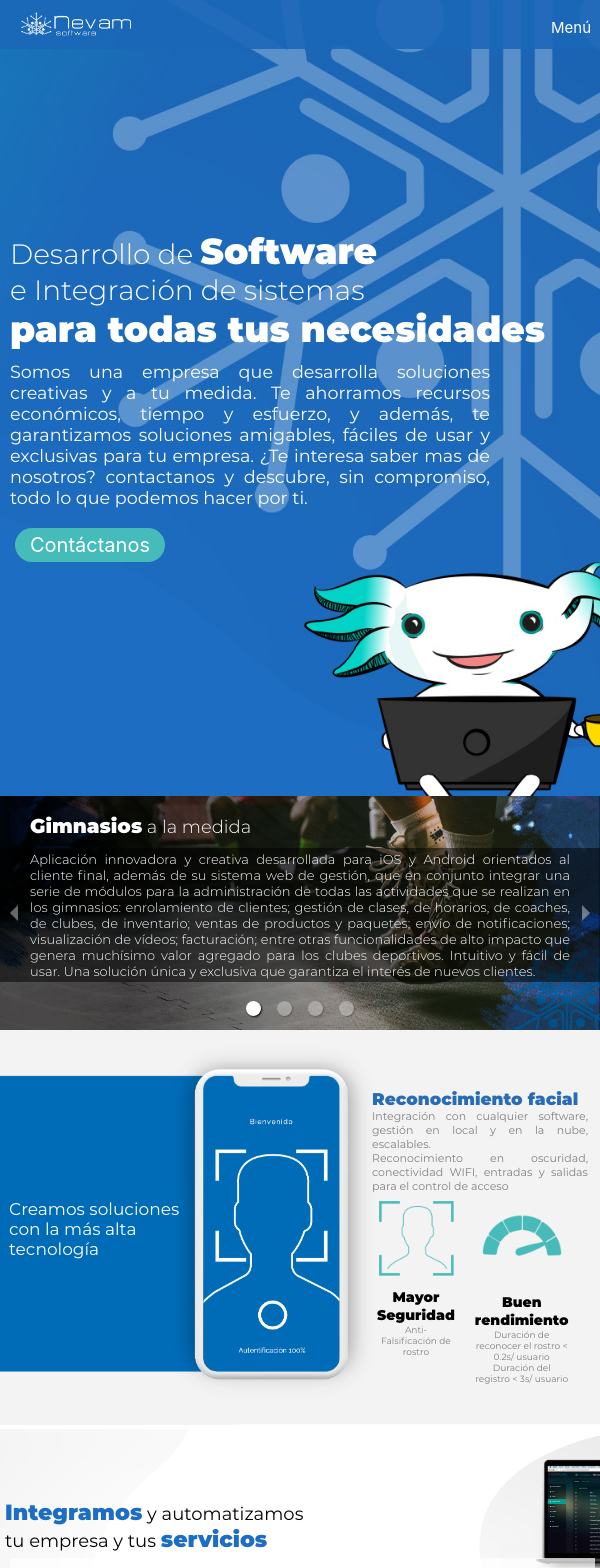
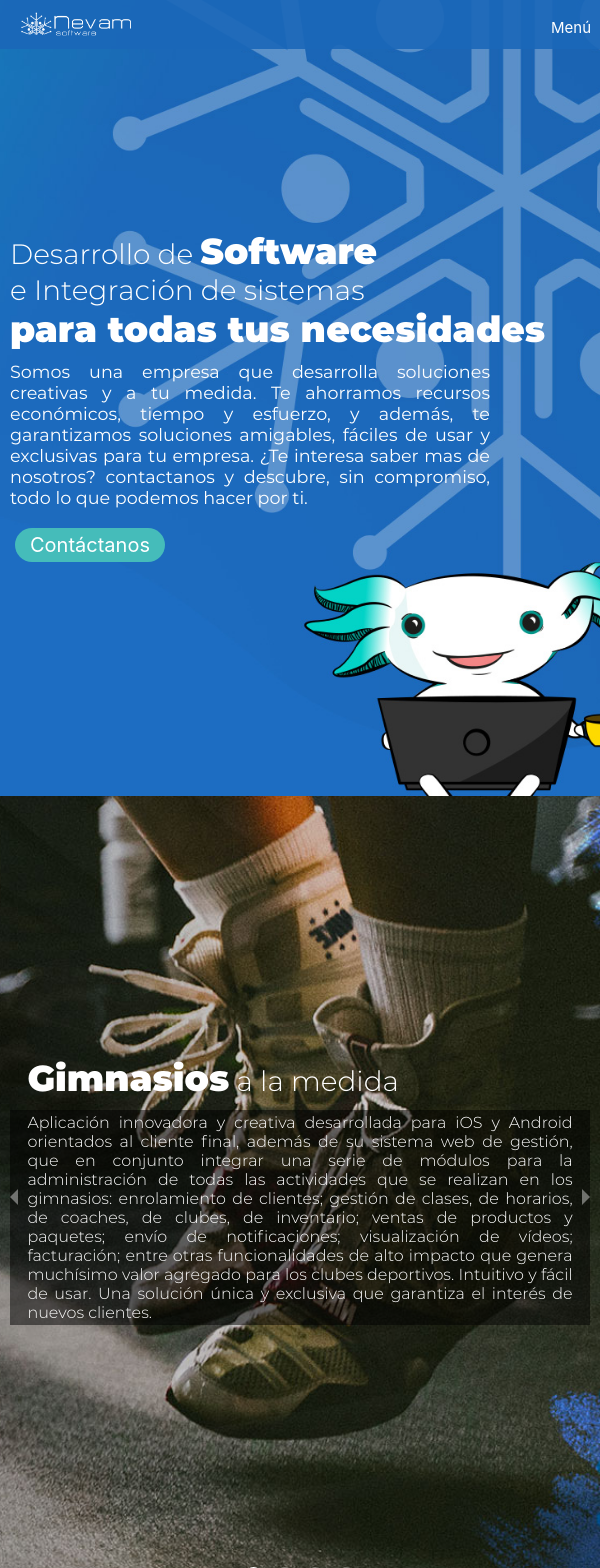
Before and after one commit to DiegoCruz24/nevam, a React (Create React App) app: page / in a window 600 px wide. Shown: the top 1568 px of the page. Built offline with nearby package versions, Linux system fonts and the light colour scheme.

Commit message:
ajustes responsivo 2

```diff
--- a/src/Components/Slider/Slider.js
+++ b/src/Components/Slider/Slider.js
@@ -55,7 +55,7 @@ export default class Slider extends React.Component{
                width={"100%"}
                interval={6000}
            >
-               <div>
+               <div className={"slide1"}>
                    <img src={Image1} />
                    <div className={"legends"}>
                        <p className={"legends-title"}><span>Gimnasios</span> a la medida</p>
@@ -71,7 +71,7 @@ export default class Slider extends React.Component{
                        </p>
                    </div>
                </div>
-               <div>
+               <div className={"slide2"}>
                    <img src={Image2} />
                    <div className={"legends"}>
                        <p className={"legends-title"}><span>Gimnasios</span> VIP</p>
@@ -87,7 +87,7 @@ export default class Slider extends React.Component{
                            grandes resultados.</p>
                    </div>
                </div>
-               <div>
+               <div className={"slide3"}>
                    <img src={Image3} />
                    <div className={"legends"}>
                        <p className={"legends-title"}><span>Salas de espera</span> innovadoras</p>
@@ -102,7 +102,7 @@ export default class Slider extends React.Component{
                            obtener mejores resultados en cualquier tiempo.</p>
                    </div>
                </div>
-               <div>
+               <div className={"slide4"}>
                    <img src={Image4} />
                    <div className={"legends"}>
                        <p className={"legends-title"}><span>Torniquetes</span> Inteligentes</p>
--- a/src/Styles/PhoneSection/PhoneSectionStyles.css
+++ b/src/Styles/PhoneSection/PhoneSectionStyles.css
@@ -78,43 +78,93 @@
     color: gray;
     font-size: 14px;
 }
-
-@media only screen and (min-width: 0px) and (max-width: 1350px){
-    .inner-block-left{
-        margin-left: 3%;
-        width: 70%;
-        padding-right: 20px;
+@keyframes phone {
+    0%{ background-position: 0% 0%}
+    100%{ background-position: 70% 0%}
+}
+@media only screen and (min-width: 0px) and (max-width: 900px){
+    .container-phone-section{
+        background-image: url('../../Assets/Images/PhoneSection/Fondo2.jpg');
+        background-size: cover;
+        background-position: 70% 0%;
+        background-repeat: no-repeat;
+        height: 100vh;
+        animation: phone 5s linear 2s infinite alternate;
+        display: flex;
+        flex-direction: column;
+        justify-content: center;
+    }
+    .container-phone-section img{
+        display: none;
+    }
+    .container-phone-section-block{
+        position: static;
+        height: auto;
+        width: 100%;
         box-sizing: border-box;
+        padding: 10px;
+    }
+    .inner-block-left,
+    .inner-block-right{
+        width: 100%;
+        margin: 0;
+        /*background: rgba(27,103,181, 0.8);*/
+        background: rgba(255,255,255,0.9);
+        padding: 5px;
+        box-sizing: border-box;
+        border-radius: 3px;
     }
     .inner-block-left p{
-        font-size: 11px;
-        text-align: left;
-    }
-    .inner-block-right{
-        width: 90%;
-        padding-top: 20px;
+        font-size: 4vh;
+        text-align: center;
+        margin: auto;
+        color: rgb(27,103,181);
     }
     .inner-block-right-title{
-        font-size: 9px;
-        margin: 0;
+        color: rgb(27,103,181);
+        font-size: 2.5vh !important;
+        text-align: center;
     }
     .inner-block-right-text{
-        margin: 0;
-        font-size: 6px;
-        text-align: justify;
+        color: rgb(27,103,181);
+        font-size: 2vh;
+        text-align: center;
     }
     .inner-block-right-data{
-        margin-top: 0;
+        display: flex;
+        flex-direction: row;
+        flex-wrap: nowrap;
+        justify-content: flex-start;
+        overflow: auto;
+        width: 100%;
+    }
+    .inner-block-right-data-item{
+        flex-direction: column;
+    }
+    .item-info-title{
+        font-size: 1.5vh !important;
+        text-align: center !important;
+        color: rgb(27,103,181);
+    }
+    .item-info-text{
+        color: rgb(27,103,181);
+        text-align: center !important;
+        font-size: 1.4vh;
+    }
+}
+@media only screen and (min-width: 0px) and (max-width: 1350px){
+    .inner-block-right-data{
+        /*margin-top: 0;
         display: flex;
         flex-direction: row;
         flex-wrap: nowrap;
         justify-content: flex-start;
         width: 100%;
-        overflow: auto;
+        overflow: auto;*/
     }
     .inner-block-right-data-item{
-        margin: 0 10px 0 0;
-        flex-direction: column;
+        /*margin: 0 10px 0 0;
+        flex-direction: column;*/
     }
     .inner-block-right-data-item img{
         width: 40px;
@@ -126,45 +176,16 @@
         padding: 5px;
     }
     .item-info-title{
-        font-size: 9px;
-        text-align: center !important;
+        /*font-size: 9px;
+        text-align: center !important;*/
     }
     .item-info-text{
-        font-size: 6px;
-        text-align: center !important;
-    }
-}
-@media only screen and (min-width: 400px) and (max-width: 499px){
-    .inner-block-left p{
-        font-size: 12px;
-        text-align: left;
-    }
-    .inner-block-right-title{
-        font-size: 10px;
-        margin: 0;
-    }
-    .inner-block-right-text{
-        margin: 0;
-        font-size: 7px;
-        text-align: justify;
-    }
-    .inner-block-right-data-item img{
-        width: 50px;
-        height: 50px;
-        margin: 5px auto;
-        display: block;
-    }
-    .item-info-title{
-        font-size: 10px;
-        text-align: center !important;
-    }
-    .item-info-text{
-        font-size: 7px;
-        text-align: center !important;
+        /*font-size: 6px;
+        text-align: center !important;*/
     }
 }
 @media only screen and (min-width: 500px) and (max-width: 599px){
-    .inner-block-left p{
+    /*.inner-block-left p{
         font-size: 14px;
         text-align: left;
     }
@@ -190,10 +211,10 @@
     .item-info-text{
         font-size: 8px;
         text-align: center !important;
-    }
+    }*/
 }
 @media only screen and (min-width: 600px) and (max-width: 799px){
-    .inner-block-left{
+    /*.inner-block-left{
         padding-right: 35px;
     }
     .inner-block-left p{
@@ -209,12 +230,7 @@
         font-size: 11px;
         text-align: justify;
     }
-    .inner-block-right-data-item img{
-        width: 80px;
-        height: 80px;
-        margin: 5px auto;
-        display: block;
-    }
+
     .item-info-title{
         font-size: 14px;
         text-align: center !important;
@@ -222,10 +238,26 @@
     .item-info-text{
         font-size: 9px;
         text-align: center !important;
+    }*/
+    .inner-block-right-data-item img{
+        width: 80px;
+        height: 80px;
+        margin: 5px auto;
+        display: block;
+    }
+    .inner-block-left,
+    .inner-block-right{
+        width: 90%;
+        margin: auto;
+        /*background: rgba(27,103,181, 0.8);*/
+        background: rgba(255,255,255,0.9);
+        padding: 5px;
+        box-sizing: border-box;
+        border-radius: 3px;
     }
 }
 @media only screen and (min-width: 800px) and (max-width: 899px){
-    .inner-block-left{
+    /*.inner-block-left{
         padding-right: 45px;
     }
     .inner-block-left p{
@@ -254,11 +286,17 @@
     .item-info-text{
         font-size: 10px;
         text-align: center !important;
-    }
+    }*/
 }
 @media only screen and (min-width: 900px) and (max-width: 1099px){
+    .inner-block-right{
+        width: 400px;
+        padding-right: 20px;
+        box-sizing: border-box;
+    }
     .inner-block-left{
         padding-right: 45px;
+        width: 50%;
     }
     .inner-block-left p{
         font-size: 20px;
--- a/src/Styles/Slider/SliderStyles.css
+++ b/src/Styles/Slider/SliderStyles.css
@@ -60,112 +60,78 @@
 }
 
 /*responsivo*/
-@media only screen and (min-width: 0px) and (max-width: 1350px){
+@media only screen and (min-width: 0px) and (max-width: 900px){
+    .slide1 img,
+    .slide2 img,
+    .slide3 img,
+    .slide4 img{
+        display: none !important;
+    }
+    .slide1{
+        background-image: url('../../Assets/Images/Slider/Gimnasio1-fondo.jpg');
+        background-repeat: no-repeat;
+        background-position: 80% 0%;
+        background-size: cover;
+        height: 100vh;
+        position: relative;
+        display: flex;
+        flex-direction: column;
+        justify-content: center;
+    }
+    .slide2{
+        background-image: url('../../Assets/Images/Slider/Gimnasio2-fondo.jpg');
+        background-repeat: no-repeat;
+        background-position: center;
+        background-size: cover;
+        height: 100vh;
+        position: relative;
+        display: flex;
+        flex-direction: column;
+        justify-content: center;
+    }
+    .slide3{
+        background-image: url('../../Assets/Images/Slider/Sala-de-espera-fondo.jpg');
+        background-repeat: no-repeat;
+        background-position: 50% 50%;
+        background-size: cover;
+        height: 100vh;
+        position: relative;
+        display: flex;
+        flex-direction: column;
+        justify-content: center;
+    }
+    .slide4{
+        background-image: url('../../Assets/Images/Slider/Torniqueres-fondo.jpg');
+        background-repeat: no-repeat;
+        background-position: 40% 0%;
+        background-size: cover;
+        height: 100vh;
+        position: relative;
+        display: flex;
+        flex-direction: column;
+        justify-content: center;
+    }
+}
+@media only screen and (min-width: 0px) and (max-width: 900px){
     .legends{
-        top: 0;
-        left: 0;
+        position: static;
         width: 100%;
-        height: 100%;
+        padding: 10px;
+        box-sizing: border-box;
     }
     .legends-title{
-        font-size: 10px !important;
+        /*font-size: 10px !important;*/
+        font-size: 3.5vh !important;
         padding-left: 3%;
         box-sizing: border-box;
     }
     .legends-title span{
-        font-size: 12px !important;
+        font-size: 4.5vh !important;
     }
     .legends-text{
-        font-size: 7px;
+        font-size: 2vh;
         background: rgba(0,0,0,0.5);
         padding: 3px 3%;
-        box-sizing: border-box;
-        text-align: justify;
-    }
-}
-@media only screen and (min-width: 350px) and (max-width: 399px){
-    .legends-title{
-        font-size: 12px !important;
-        padding-left: 3%;
-        box-sizing: border-box;
-    }
-    .legends-title span{
-        font-size: 14px !important;
-    }
-    .legends-text{
-        font-size: 7px;
-        background: rgba(0,0,0,0.5);
-        padding: 3px 3%;
-        box-sizing: border-box;
-        text-align: justify;
-    }
-}
-@media only screen and (min-width: 400px) and (max-width: 499px){
-    .legends-title{
-        font-size: 14px !important;
-        padding-left: 3%;
-        box-sizing: border-box;
-    }
-    .legends-title span{
-        font-size: 16px !important;
-    }
-    .legends-text{
-        font-size: 9px;
-        background: rgba(0,0,0,0.5);
-        padding: 3px 3%;
-        box-sizing: border-box;
-        text-align: justify;
-    }
-}
-@media only screen and (min-width: 500px) and (max-width: 599px){
-    .legends-title{
-        font-size: 16px !important;
-        padding-left: 3%;
-        box-sizing: border-box;
-    }
-    .legends-title span{
-        font-size: 18px !important;
-    }
-    .legends-text{
-        font-size: 11px;
-        background: rgba(0,0,0,0.5);
-        padding: 3px 3%;
-        box-sizing: border-box;
-        text-align: justify;
-    }
-}
-@media only screen and (min-width: 600px) and (max-width: 749px){
-    .legends-title{
-        font-size: 18px !important;
-        padding-left: 5%;
-        box-sizing: border-box;
-        margin-top: 3%;
-    }
-    .legends-title span{
-        font-size: 20px !important;
-    }
-    .legends-text{
-        font-size: 13px;
-        background: rgba(0,0,0,0.5);
-        padding: 3px 5%;
-        box-sizing: border-box;
-        text-align: justify;
-    }
-}
-@media only screen and (min-width: 750px) and (max-width: 899px){
-    .legends-title{
-        font-size: 20px !important;
-        padding-left: 5%;
-        box-sizing: border-box;
-        margin-top: 4%;
-    }
-    .legends-title span{
-        font-size: 22px !important;
-    }
-    .legends-text{
-        font-size: 15px;
-        background: rgba(0,0,0,0.5);
-        padding: 3px 5%;
         box-sizing: border-box;
         text-align: justify;
     }
@@ -189,17 +155,22 @@
     }
 }
 @media only screen and (min-width: 1000px) and (max-width: 1199px){
+    .legends{
+        top: 2%;
+        left: 5%;
+        width: calc(100% - 100px);
+    }
     .legends-title{
-        font-size: 26px !important;
+        font-size: 3vh !important;
         padding-left: 5%;
         box-sizing: border-box;
         margin-top: 6%;
     }
     .legends-title span{
-        font-size: 28px !important;
+        font-size: 4vh !important;
     }
     .legends-text{
-        font-size: 22px;
+        font-size: 1.4vh;
         background: rgba(0,0,0,0.5);
         padding: 3px 5%;
         box-sizing: border-box;
```
